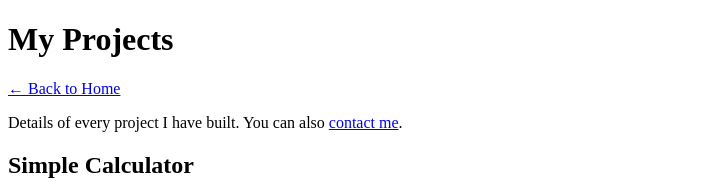
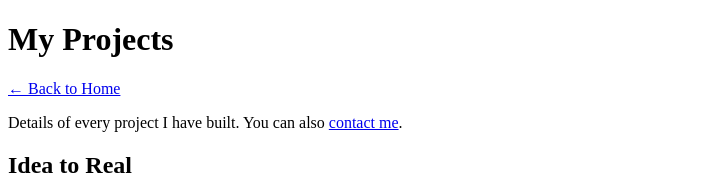
Before and after one commit to Gamulaa/portfolio, a plain HTML site: page projects.html in a window 1280 px wide. Shown: the top 196 px of the page, without its empty margins (0-703 px from the left). Drawn offline with Linux system fonts and the light colour scheme.

Commit message:
Add Part II features to projects.html

```diff
--- a/projects.html
+++ b/projects.html
@@ -32,7 +32,7 @@
 
       <!-- Lab 8: Articles -->
       <article id="simple-calculator">
-        <h2>Simple Calculator</h2>
+        <h2>Idea to Real</h2>
         <img
           src="images/project-calculator.png"
           alt="Screenshot of the calculator showing 12 + 30 = 42"
```
